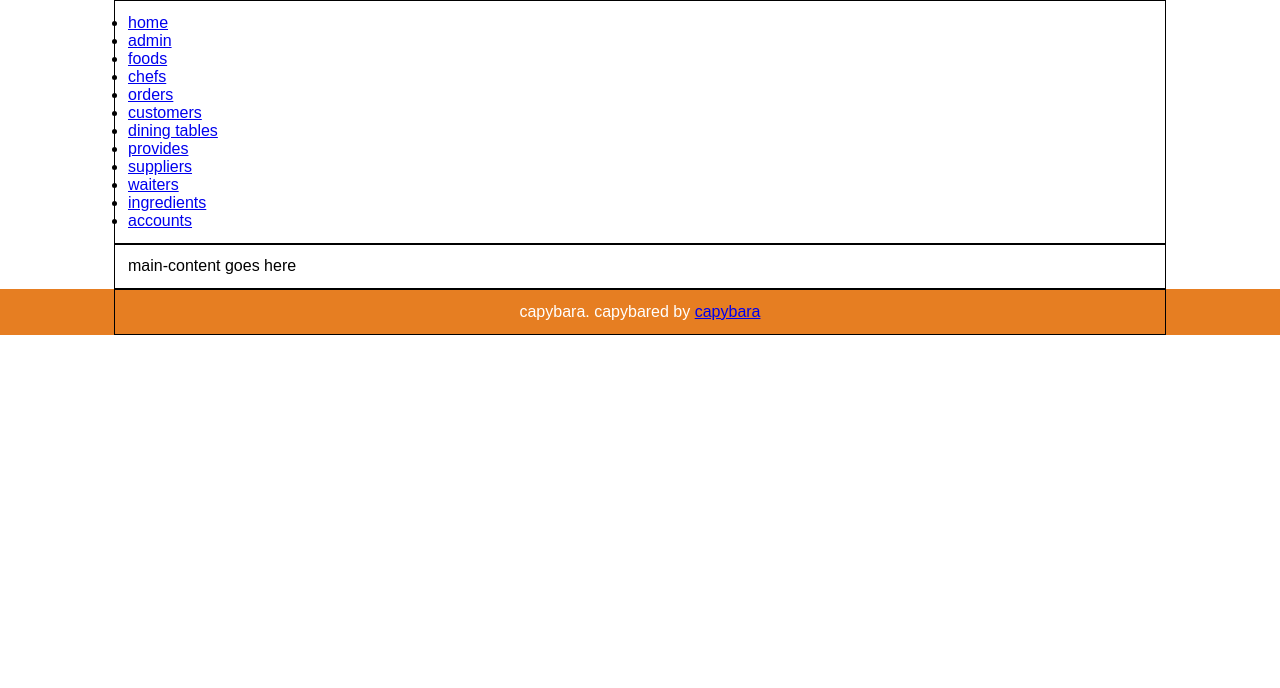
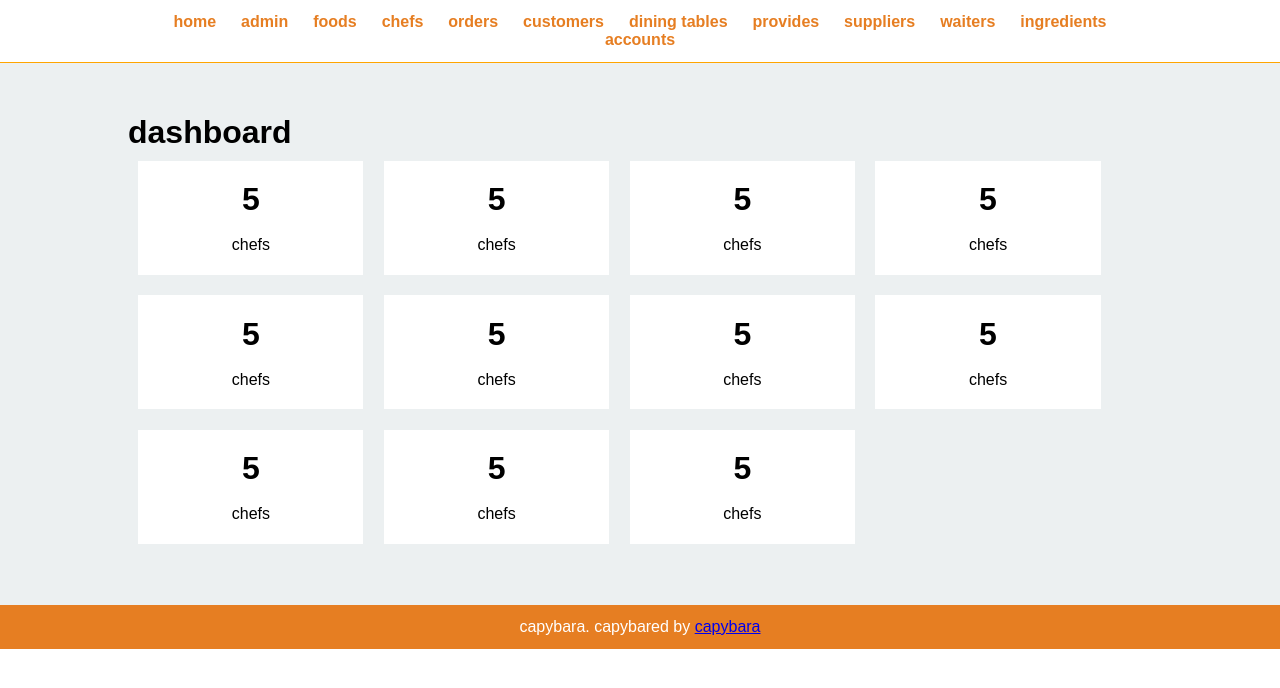
Before and after one commit to congvn66/capy-restaurant, a PHP site: page /admin/index.php in a window 1280 px wide. Shown: the top 688 px of the page. Run offline with PHP 8.4, Linux system fonts and the light colour scheme.

Commit message:
Thêm các file php cho các bảng.
- Thêm đường dẫn file cho các nút trên menu của admin.

```diff
--- a/admin/index.php
+++ b/admin/index.php
@@ -1,47 +1,77 @@
-<html>
-    <head>
-        <title>capy-restaurant home page</title>
-
-        <link rel="stylesheet" href="../css/admin.css">
-    </head>
-
-    <body>
-        <!-- menu section starts-->
-        <div class="menu">
-            <div class="wrapper">
-                <ul>
-                    <li><a href="#">home</a></li>
-                    <li><a href="#">admin</a></li>
-                    <li><a href="#">foods</a></li>
-                    <li><a href="#">chefs</a></li>
-                    <li><a href="#">orders</a></li>
-                    <li><a href="#">customers</a></li>
-                    <li><a href="#">dining tables</a></li>
-                    <li><a href="#">provides</a></li>
-                    <li><a href="#">suppliers</a></li>
-                    <li><a href="#">waiters</a></li>
-                    <li><a href="#">ingredients</a></li>
-                    <li><a href="#">accounts</a></li>
-                </ul>
-            </div>
-
-        </div>
-        <!-- menu section ends-->
-
+<?php include('partials/menu.php'); ?>
         <!-- main content section starts-->
         <div class="main-content">
             <div class="wrapper">
-                main-content goes here
+                <h1>dashboard</h1>
+
+                <div class="col-11 text-center">
+                    <h1>5</h1>
+                    <br />
+                    chefs
+                </div>
+
+                <div class="col-11 text-center">
+                    <h1>5</h1>
+                    <br />
+                    chefs
+                </div>
+
+                <div class="col-11 text-center">
+                    <h1>5</h1>
+                    <br />
+                    chefs
+                </div>
+
+                <div class="col-11 text-center">
+                    <h1>5</h1>
+                    <br />
+                    chefs
+                </div>
+
+                <div class="col-11 text-center">
+                    <h1>5</h1>
+                    <br />
+                    chefs
+                </div>
+
+                <div class="col-11 text-center">
+                    <h1>5</h1>
+                    <br />
+                    chefs
+                </div>
+
+                <div class="col-11 text-center">
+                    <h1>5</h1>
+                    <br />
+                    chefs
+                </div>
+
+                <div class="col-11 text-center">
+                    <h1>5</h1>
+                    <br />
+                    chefs
+                </div>
+
+                <div class="col-11 text-center">
+                    <h1>5</h1>
+                    <br />
+                    chefs
+                </div>
+
+                <div class="col-11 text-center">
+                    <h1>5</h1>
+                    <br />
+                    chefs
+                </div>
+
+                <div class="col-11 text-center">
+                    <h1>5</h1>
+                    <br />
+                    chefs
+                </div>
+
+                <div class="clearfix"></div>
             </div>
         </div>
         <!-- main content section ends-->
-
-        <!-- footer section starts-->
-        <div class="footer">
-            <div class="wrapper">
-                <p class="text-center">capybara. capybared by <a href="#">capybara</a></p>
-            </div>
-        </div>
-        <!-- footer section ends-->
-    </body>
-</html>
+<?php include('partials/footer.php'); ?>
--- /dev/null
+++ b/admin/partials/footer.php
@@ -0,0 +1,9 @@
+<!-- footer section starts-->
+<div class="footer">
+            <div class="wrapper">
+                <p class="text-center">capybara. capybared by <a href="#">capybara</a></p>
+            </div>
+        </div>
+        <!-- footer section ends-->
+    </body>
+</html>
--- /dev/null
+++ b/admin/partials/menu.php
@@ -0,0 +1,29 @@
+<html>
+    <head>
+        <title>capy-restaurant home page</title>
+
+        <link rel="stylesheet" href="../css/admin.css">
+    </head>
+
+    <body>
+        <!-- menu section starts-->
+        <div class="menu text-center">
+            <div class="wrapper">
+                <ul>
+                    <li><a href="index.php">home</a></li>
+                    <li><a href="manage-admin.php">admin</a></li>
+                    <li><a href="manage-food.php">foods</a></li>
+                    <li><a href="manage-chef.php">chefs</a></li>
+                    <li><a href="manage-order.php">orders</a></li>
+                    <li><a href="manage-customer.php">customers</a></li>
+                    <li><a href="manage-diningtable.php">dining tables</a></li>
+                    <li><a href="manage-provide.php">provides</a></li>
+                    <li><a href="manage-supplier.php">suppliers</a></li>
+                    <li><a href="manage-waiter.php">waiters</a></li>
+                    <li><a href="manage-ingredient.php">ingredients</a></li>
+                    <li><a href="manage-account.php">accounts</a></li>
+                </ul>
+            </div>
+
+        </div>
+        <!-- menu section ends-->
--- a/css/admin.css
+++ b/css/admin.css
@@ -11,7 +11,7 @@
 }
 
 .wrapper{
-    border: 1px solid black;
+
     padding: 1%;
     width: 80%;
     margin: 0 auto;
@@ -21,6 +21,50 @@
     text-align: center;
 }
 
+.clearfix{
+    float: none;
+    clear: both;
+}
+
+/* css for menu */
+
+.menu{
+    border-bottom: 1px solid orange;
+}
+
+.menu ul{
+    list-style-type: none;
+}
+
+.menu ul li{
+    display: inline;
+    padding: 1%;
+}
+
+.menu ul li a{
+    text-decoration: none;
+    font-weight: bold;
+    color: #e67e22;
+}
+
+.menu ul li a:hover{
+    color: #d35400;
+}
+
+/* css for main content */
+.main-content{
+    background-color: #ecf0f1;
+    padding: 3% 0;
+}
+
+.col-11{
+    width: 18%;
+    background-color: white;
+    margin: 1%;
+    padding: 2%;
+    float: left;
+}
+
 /* css for footer */
 .footer{
     background-color: #e67e22;
```
Also changed, not shown: admin/manage-account.php (added, +9 -0 lines), admin/manage-admin.php (added, +9 -0 lines), admin/manage-chef.php (added, +9 -0 lines), admin/manage-customer.php (added, +9 -0 lines), admin/manage-diningtable.php (added, +9 -0 lines), admin/manage-food.php (added, +9 -0 lines), admin/manage-ingredient.php (added, +9 -0 lines), admin/manage-order.php (added, +9 -0 lines), admin/manage-provide.php (added, +9 -0 lines), admin/manage-supplier.php (added, +9 -0 lines), admin/manage-waiter.php (added, +9 -0 lines).
